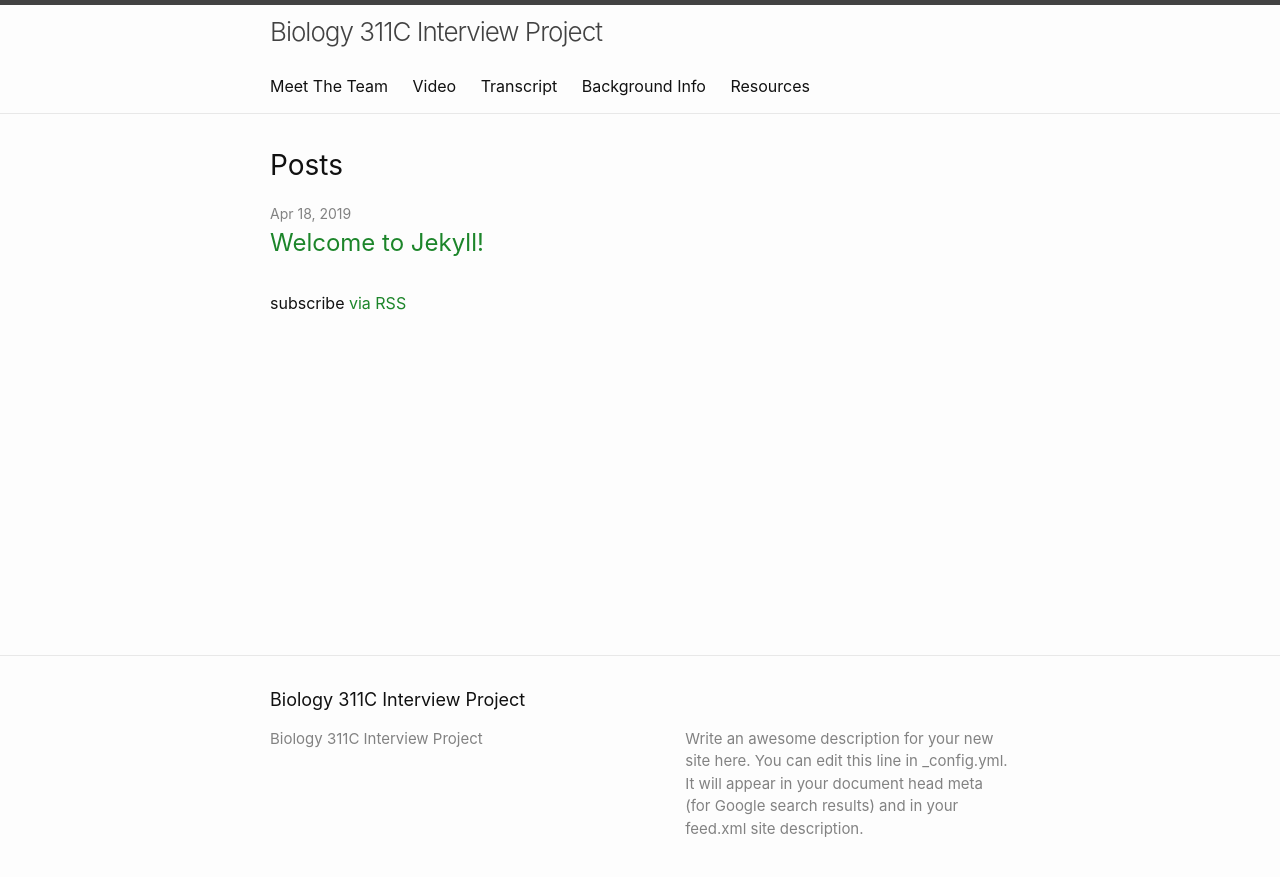
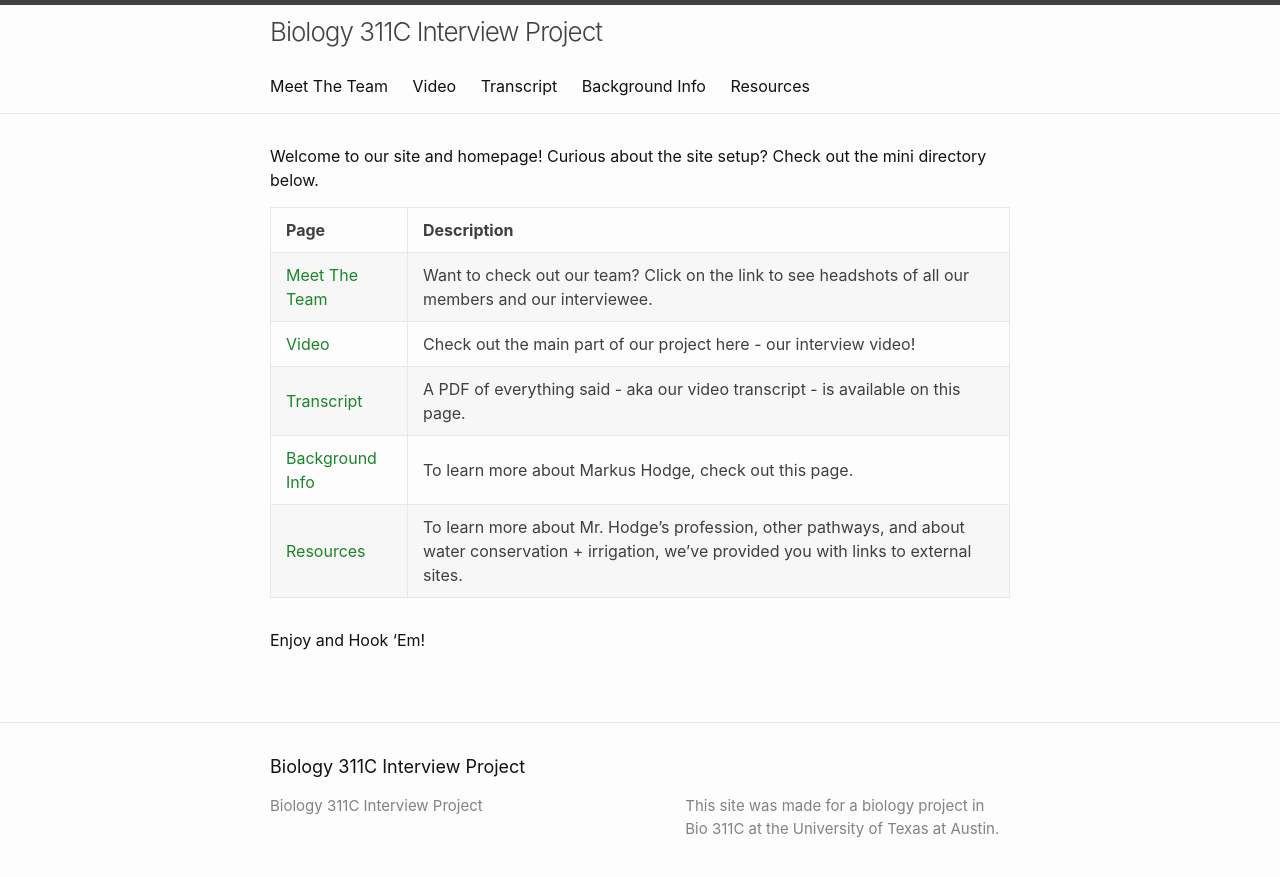
Before and after one commit to haanaj/biowebsite, a Jekyll site: the page built from index.md, in a window 1280 px wide. Shown: the top 877 px of the page. Built offline with Jekyll 4.4.1, drawn with Linux system fonts in a browser that asks for light colours.

Commit message:
Making changes to all pages, added to index.md

```diff
--- a/_config.yml
+++ b/_config.yml
@@ -16,9 +16,8 @@
 title: Biology 311C Interview Project
 email:
 description: >- # this means to ignore newlines until "baseurl:"
-  Write an awesome description for your new site here. You can edit this
-  line in _config.yml. It will appear in your document head meta (for
-  Google search results) and in your feed.xml site description.
+  This site was made for a biology project in Bio 311C at the
+  University of Texas at Austin.
 baseurl: "/biowebsite/" # the subpath of your site, e.g. /blog
 url: "" # the base hostname & protocol for your site, e.g. http://example.com
 twitter_username:
--- a/_layouts/home.html
+++ b/_layouts/home.html
@@ -9,26 +9,6 @@ layout: default
 
   {{ content }}
 
-  {%- if site.posts.size > 0 -%}
-    <h2 class="post-list-heading">{{ page.list_title | default: "Posts" }}</h2>
-    <ul class="post-list">
-      {%- for post in site.posts -%}
-      <li>
-        {%- assign date_format = site.minima.date_format | default: "%b %-d, %Y" -%}
-        <span class="post-meta">{{ post.date | date: date_format }}</span>
-        <h3>
-          <a class="post-link" href="{{ post.url | relative_url }}">
-            {{ post.title | escape }}
-          </a>
-        </h3>
-        {%- if site.show_excerpts -%}
-          {{ post.excerpt }}
-        {%- endif -%}
-      </li>
-      {%- endfor -%}
-    </ul>
 
-    <p class="rss-subscribe">subscribe <a href="{{ "/feed.xml" | relative_url }}">via RSS</a></p>
-  {%- endif -%}
 
 </div>
--- a/index.md
+++ b/index.md
@@ -4,3 +4,14 @@
 
 layout: home
 ---
+
+Welcome to our site and homepage! Curious about the site setup? Check out the mini directory below.
+
+|**Page**|**Description**|
+|[Meet The Team](/biowebsite/team/)|Want to check out our team? Click on the link to see headshots of all our members and our interviewee.|
+|[Video](/biowebsite/video/)|Check out the main part of our project here - our interview video!|
+|[Transcript](/biowebsite/transcript/)|A PDF of everything said - aka our video transcript - is available on this page.|
+|[Background Info](/biowebsite/background/)|To learn more about Markus Hodge, check out this page.|
+|[Resources](/biowebsite/resources/)|To learn more about Mr. Hodge's profession, other pathways, and about water conservation + irrigation, we've provided you with links to external sites.|
+
+Enjoy and Hook 'Em!
```
Also changed, not shown: team.md (+21 -1 lines), transcript.md (+1 -1 lines), video.md (+1 -1 lines), assets/UT.JPG (added), 1 other file.
